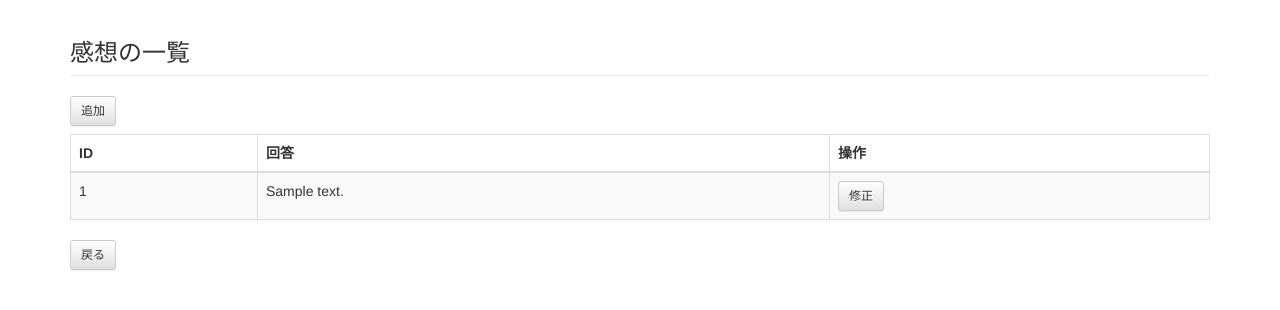
After one commit to washinofumihiro/web_application_nippo, a Django app: page /report/answer/1/1/ in a window 1280 px wide. The commit adds this page. Shown: the top 310 px of the page. Run offline with Django 3.2, Linux system fonts and the light colour scheme; tables that the repository leaves empty hold one stand-in row (values such as "Sample post"); some libraries are stand-ins or nearby versions.

Commit message:
fixed question form and answer form

```diff
--- a/daily_report/day/models.py
+++ b/daily_report/day/models.py
@@ -51,3 +51,11 @@ class Question(models.Model):
 
     def __str__(self):
         return self.question
+
+
+class AnswerQuestion(models.Model):
+    question = models.ForeignKey(Question, verbose_name='質問', related_name='answers')
+    answer = models.TextField('質問に対しての回答', blank=True)
+
+    def __str__(self):
+        return self.answer
--- /dev/null
+++ b/daily_report/day/question_answer_api.py
@@ -0,0 +1,59 @@
+from django.shortcuts import render, get_object_or_404, redirect
+from .models import Report, Impression, Question, AnswerQuestion
+from .forms import ReportForm, ImpressionForm, QuestionForm, AnswerForm, SearchForm
+from django.views.generic.list import ListView
+from django.contrib.auth.decorators import login_required
+from django.views.decorators.http import require_POST
+from django.contrib.auth.models import User
+# from django.contrib.auth.models import Permission
+# from django.contrib.contenttypes.models import ContentType
+# from .forms import RegisterForm
+from django.template import RequestContext
+from django.shortcuts import render_to_response
+from datetime import datetime
+from django.forms.models import modelformset_factory
+from django.db.models import Q
+from django.db import IntegrityError
+from . import user_config
+from . import report_api
+from . import comment_api
+from . import search_function
+
+
+def list(question_id):
+    answer = Question.objects.all().prefetch_related("answers").get(id=question_id).answers.all()
+    # print(answer.question_content)
+    return answer
+
+
+# def show(question_id):
+#     if question_id:   # report_id が指定されている (修正時)
+#         # question = get_object_or_404(Question, pk=report_id)
+#         answer = AnswerQuestion.objects.all().prefetch_related("answers").get(id=question_id).answers.all()[0]
+#         # question = Question.abjects.get(id=report_id)
+#         # print(question.question_level_1)
+#     else:         # report_id が指定されていない (追加時)
+#         answer = AnswerQuestion()
+#
+#     return answer
+def show(answer_id):
+    if answer_id:   # report_id が指定されている (修正時)
+        # question = get_object_or_404(Question, pk=report_id)
+        # answer = AnswerQuestion.objects.all().prefetch_related("answers").get(id=question_id).answers.all()[0]
+        answer = get_object_or_404(AnswerQuestion, pk=answer_id)
+        # question = Question.abjects.get(id=report_id)
+        # print(question.question_level_1)
+    else:         # report_id が指定されていない (追加時)
+        answer = AnswerQuestion()
+
+    return answer
+
+
+def edit(post_data, answer, question_id):
+    question = get_object_or_404(Question, pk=question_id)
+    form = AnswerForm(post_data, instance=answer)  # POST された request データからフォームを作成
+    if form.is_valid():  # フォームのバリデーション
+        answer = form.save(commit=False)
+        answer.question = question
+        answer.save()
+    return form
--- /dev/null
+++ b/daily_report/day/templates/day/list_answer.html
@@ -0,0 +1,78 @@
+
+{% extends "base.html" %}
+
+{% block title %}感想の一覧{% endblock title %}
+
+{% block extrahead %}
+<script>
+$(function() {
+  $('.del_confirm').on('click', function () {
+     $("#del_pk").text($(this).attr("pk"));
+     $('#del_url').attr('href', $(this).attr("url"));
+  });
+});
+</script>
+<style>
+table {
+  margin-top: 8px;
+}
+</style>
+{% endblock %}
+
+{% block content %}
+    <h3 class="page-header">感想の一覧 </h3>
+    <a href="{% url 'day:add_answer' report_id=report_id question_id=question_id %}" class="btn btn-default btn-sm">追加</a>
+    <table class="table table-striped table-bordered">
+      <thead>
+        <tr>
+            <th>ID</th>
+            <th>回答</th>
+            <th>操作</th>
+        </tr>
+      </thead>
+      <tbody>
+        {% for answer in answers %}
+        <tr>
+            <td>{{ answer.id }}</td>
+            <td>{{ answer.answer}}</td>
+            <td>
+                <a href="{% url 'day:mod_answer' report_id=report_id question_id=question_id answer_id=answer.id %}" class="btn btn-default btn-sm">修正</a>
+          </td>
+        </tr>
+        {% endfor %}
+      </tbody>
+    </table>
+    <div>
+      <a href="{% url 'day:report_browse' report_id=report_id %}" class="btn btn-default btn-sm">戻る</a>
+    </div>
+
+    {# 削除を確認するモーダル ダイアログ #}
+<div class="modal fade" id="deleteModal" tabindex="-1" role="dialog" aria-labelledby="deleteModalLabel" aria-hidden="true">
+  <div class="modal-dialog">
+    <div class="modal-content">
+      <div class="modal-header">
+        <button type="button" class="close" data-dismiss="modal" aria-hidden="true">&times;</button>
+        <h4 class="modal-title" id="deleteModalLabel">確認</h4>
+      </div>
+      <div class="modal-body">
+        <p>ID: <span id="del_pk"></span> を削除しますか？</p>
+      </div>
+      <div class="modal-footer">
+        <a href="#" class="btn btn-primary" id="del_url">OK</a>
+        <button type="button" class="btn btn-default" data-dismiss="modal">Cancel</button>
+      </div>
+    </div>
+  </div>
+</div>
+{% endblock content %}
+
+<!--<!DOCTYPE html>-->
+<!--<html lang="en">-->
+<!--<head>-->
+    <!--<meta charset="UTF-8">-->
+    <!--<title>Title</title>-->
+<!--</head>-->
+<!--<body>-->
+
+<!--</body>-->
+<!--</html>-->
--- a/daily_report/day/urls.py
+++ b/daily_report/day/urls.py
@@ -16,4 +16,8 @@ urlpatterns = [
     url(r'^impression/add/(?P<report_id>\d+)/$', views.impression_edit, name='impression_add'),        # 登録
     url(r'^impression/mod/(?P<report_id>\d+)/(?P<impression_id>\d+)/$', views.impression_edit, name='impression_mod'),  # 修正
     url(r'^impression/del/(?P<report_id>\d+)/(?P<impression_id>\d+)/$', views.impression_del, name='impression_del'),
+    url(r'^report/answer/(?P<report_id>\d+)/(?P<question_id>\d+)/$', views.list_answer, name='list_answer'),  # 一覧
+    url(r'^report/answer/add/(?P<report_id>\d+)/(?P<question_id>\d+)/$', views.edit_answer, name='add_answer'),  # 登録
+    url(r'^report/answer/mod/(?P<report_id>\d+)/(?P<question_id>\d+)/(?P<answer_id>\d+)/$', views.edit_answer, name='mod_answer'),
+    # url(r'^impression/del/(?P<report_id>\d+)/(?P<impression_id>\d+)/$', views.impression_del, name='impression_del'),
 ]
--- a/daily_report/day/views.py
+++ b/daily_report/day/views.py
@@ -1,6 +1,6 @@
 from django.shortcuts import render, get_object_or_404, redirect
-from .models import Report, Impression, Question
-from .forms import ReportForm, ImpressionForm, QuestionForm, SearchForm
+from .models import Report, Impression, Question, AnswerQuestion
+from .forms import ReportForm, ImpressionForm, QuestionForm, SearchForm, AnswerForm
 from django.views.generic.list import ListView
 from django.contrib.auth.decorators import login_required
 from django.views.decorators.http import require_POST
@@ -19,6 +19,7 @@ from . import report_api
 from . import comment_api
 from . import search_function
 from . import question_level_api
+from . import question_answer_api
 
 
 def create_user(request):
@@ -92,7 +93,7 @@ def report_browse(request, report_id=None):
     #     question_form = QuestionLevelForm(instance=question)
 
     return render(request, 'day/report_browse.html', dict(report_form=report,
-                                                          question_form=question, report_id=report_id))
+                                                          question=question, report_id=report_id))
     # return render(request, 'day/report_browse.html', dict(form=report_form, report_id=report_id))
 
 
@@ -157,6 +158,40 @@ def impression_del(request, report_id, impression_id):
     return redirect('day:impression_list', report_id=report_id)
 
 
+def list_answer(request, report_id, question_id=None):
+    answer = question_answer_api.list(question_id)
+    question = get_object_or_404(Question, pk=question_id)
+    return render(request,
+                  'day/list_answer.html',  # 使用するテンプレート
+                  {'answers': answer, 'question': question, 'question_id': question_id, 'report_id': report_id})
+
+
+@login_required
+def edit_answer(request, report_id, question_id, answer_id=None):
+    """感想の編集"""
+    # コメントが新規か編集かを選択
+    answer = question_answer_api.show(answer_id)
+    if request.method == 'POST':
+        form = question_answer_api.edit(request.POST, answer, question_id)
+        # form = ImpressionForm(request.POST, instance=comment)  # POST された request データからフォームを作成
+        if form.is_valid():    # フォームのバリデーション
+            # return redirect('day:list_answer', question_id=question_id)
+            # return redirect('day/report_browse.html', report_id=report_id, question_id=question_id)
+            return redirect('day:list_answer', question_id=question_id, report_id=report_id)
+    else:    # GET の時
+        form = AnswerForm(instance=answer)  # impression インスタンスからフォームを作成
+    return render(request,
+                  'day/edit_answer.html',
+                  dict(form=form, question_id=question_id, answer_id=answer_id, report_id=report_id))
+
+
+# @login_required
+# def del_answer(request, question_id, answer_id):
+#     """感想の削除"""
+#     question_answer_api.delete(answer_id)
+#     return redirect('day:answer_list', question_id=question_id)
+
+
 # 検索フォームの作成
 def report_search(request):
     if request.method == 'GET':
```
Also changed, not shown: daily_report/day/forms.py (+7 -1 lines), daily_report/day/templates/day/edit_answer.html (added, +25 -0 lines), daily_report/day/templates/day/report_browse.html (+15 -12 lines), daily_report/day/migrations/0021_answerquestion.py (added).
